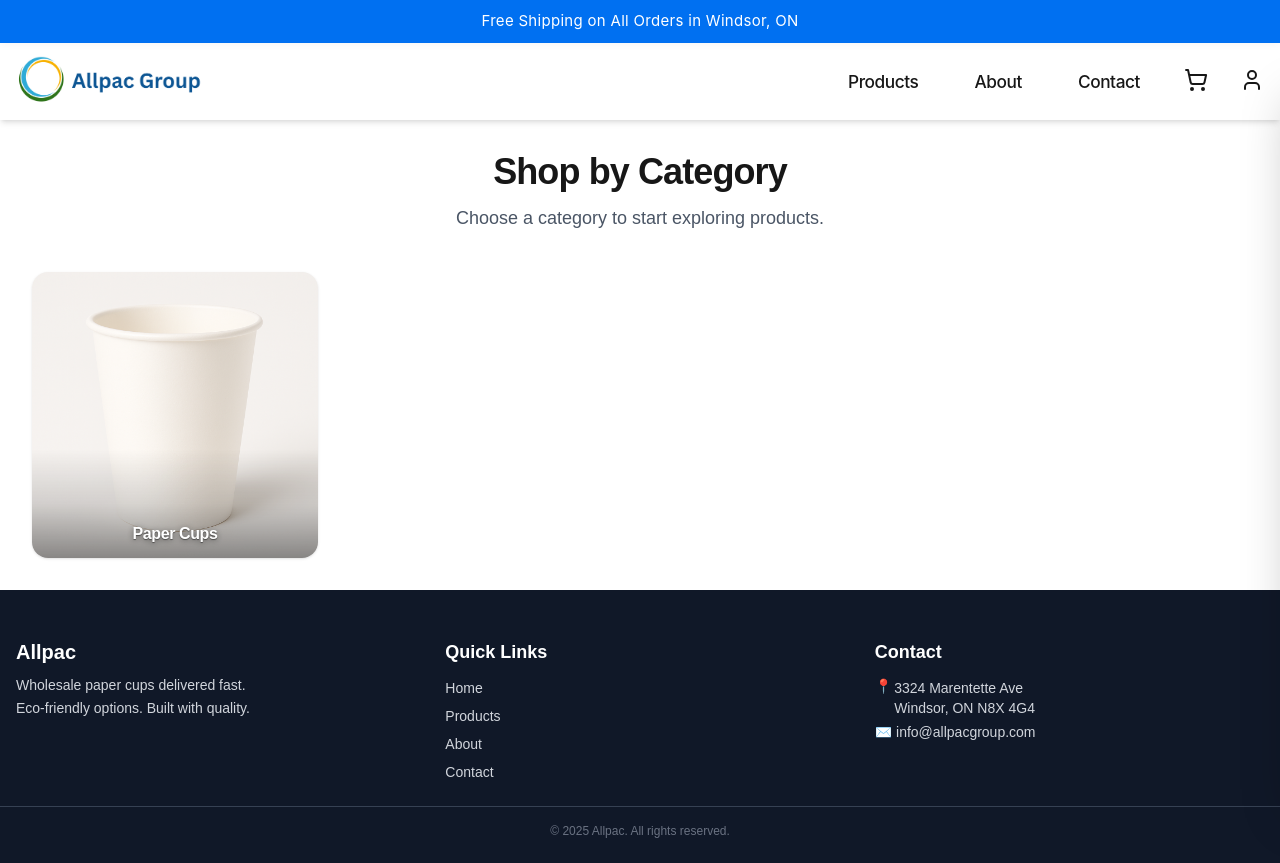
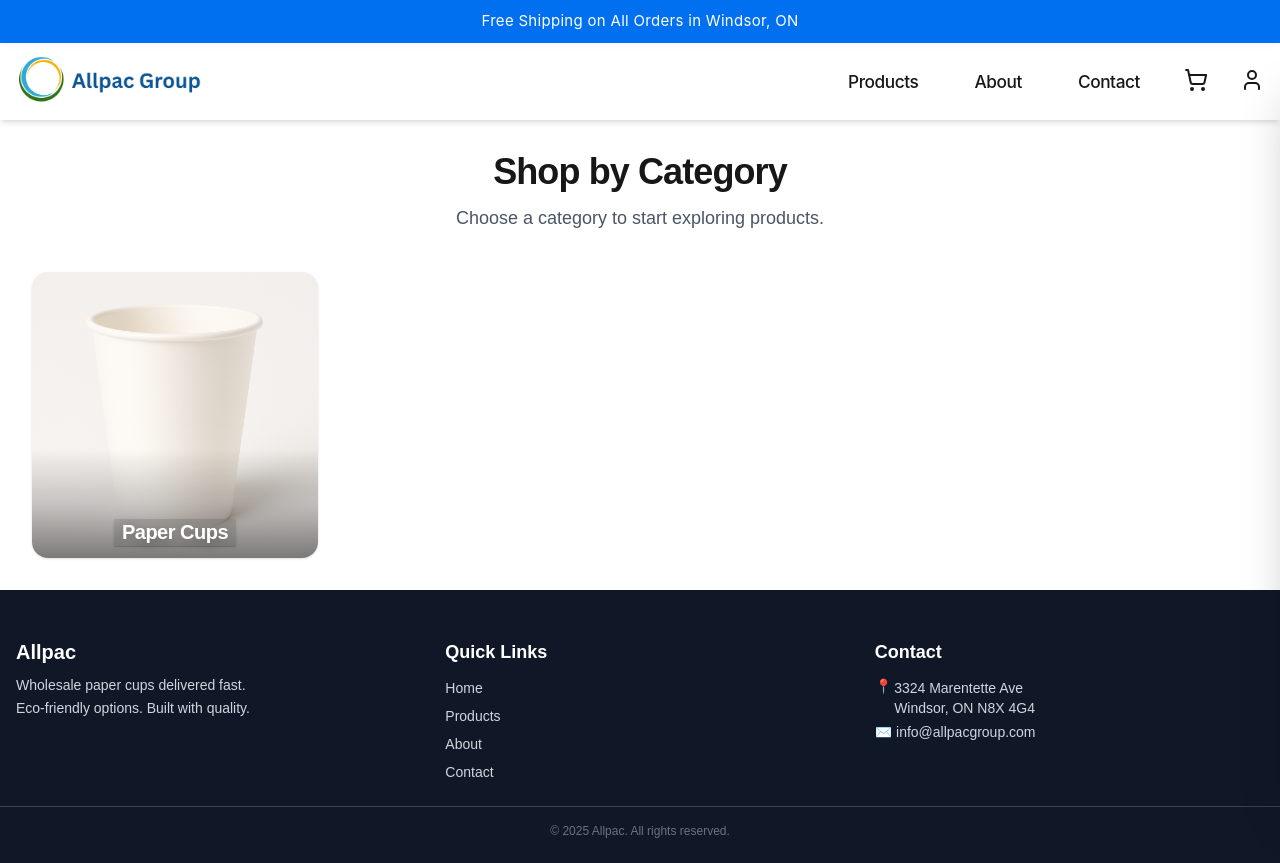
Before and after one commit to Emadedin1/allpacstore, a Next.js app: page /products in a window 1280 px wide. Built offline with nearby package versions, Linux system fonts and the light colour scheme.

Commit message:
Update page.jsx

```diff
--- a/src/app/products/page.jsx
+++ b/src/app/products/page.jsx
@@ -10,7 +10,7 @@ export default function ProductsCategoriesPage() {
       title: "Paper Cups",
       image: "/cups/12oz.png",
     },
-    // Add more categories as needed...
+    // Add more categories...
   ];
 
   return (
@@ -53,26 +53,35 @@ export default function ProductsCategoriesPage() {
                 "
               />
 
-              {/* Bottom-only soft gradient (covers ~38% height) */}
+              {/* Bottom-only soft gradient */}
               <div
                 className="
                   pointer-events-none
                   absolute inset-x-0 bottom-0
                   h-[38%]
                   bg-gradient-to-t
-                  from-black/45 via-black/15 to-transparent
+                  from-black/50 via-black/20 to-transparent
                 "
               />
 
               {/* Title */}
-              <div className="absolute inset-x-0 bottom-0 p-2.5 sm:p-3 flex justify-center">
+              <div className="absolute inset-x-0 bottom-0 pb-3 pt-2 flex justify-center">
                 <span
                   className="
-                    text-white text-sm sm:text-base font-semibold tracking-tight
-                    drop-shadow-[0_1px_3px_rgba(0,0,0,0.4)]
-                    [text-shadow:0_1px_1px_rgba(0,0,0,0.45)]
-                    text-center select-none
+                    text-base sm:text-lg xl:text-xl
+                    font-semibold tracking-tight
+                    text-white text-center select-none
+                    leading-snug
+                    px-2
+                    /* Optional subtle backdrop for busy images */
+                    backdrop-blur-sm
+                    /* Refined single shadow (removes double stacking) */
+                    drop-shadow-[0_2px_6px_rgba(0,0,0,0.45)]
                   "
+                  style={{
+                    // Slight negative letter spacing to tighten bold caps if needed
+                    letterSpacing: "-0.5px",
+                  }}
                 >
                   {cat.title}
                 </span>
```
